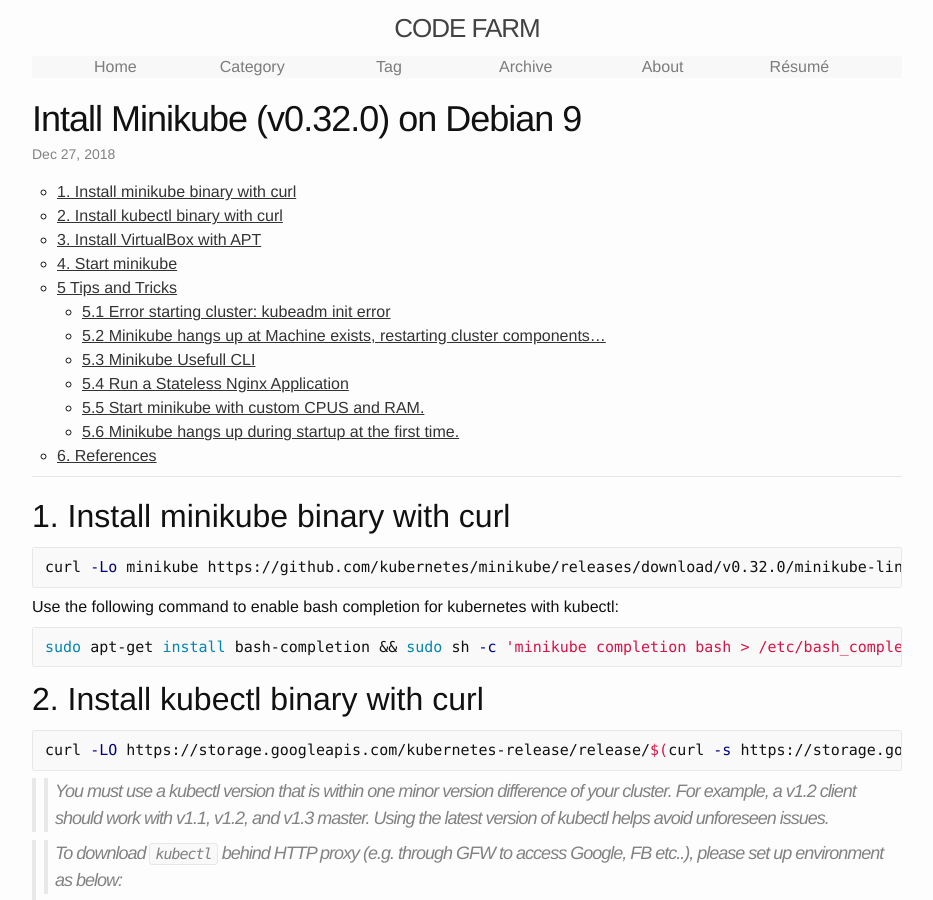
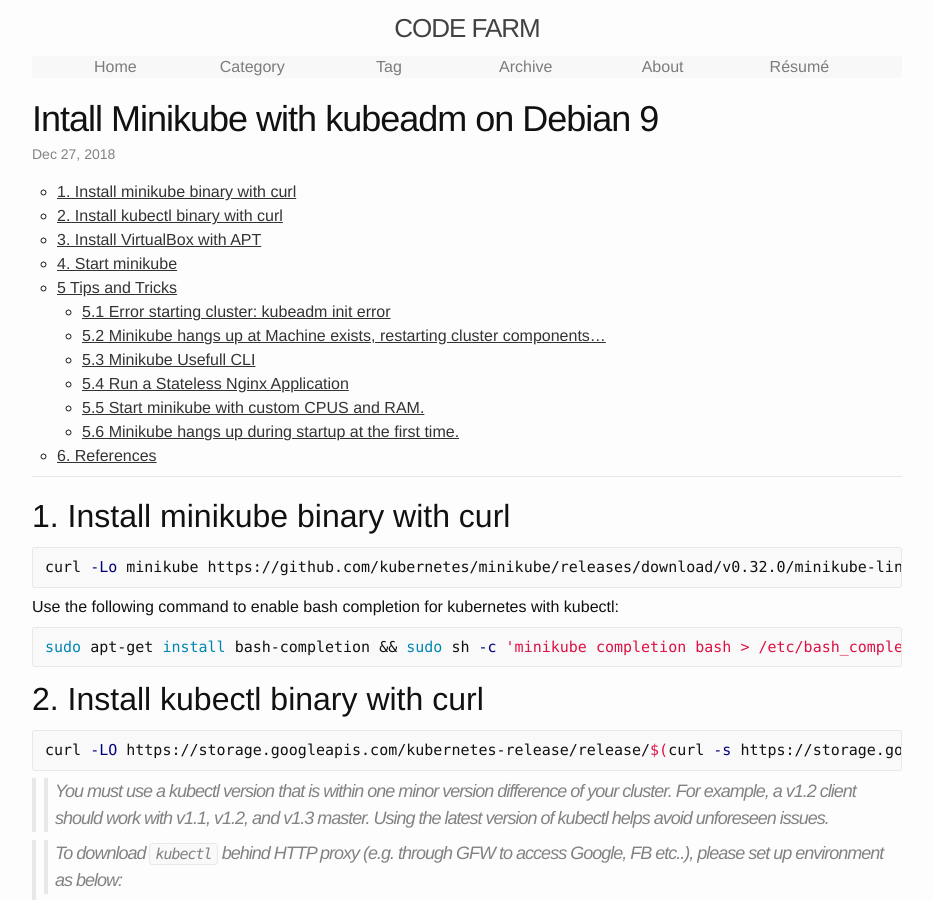
Before and after one commit to ousiax/ousiax.github.io, a Jekyll site: the page built from _posts/2018-12-27-intall-minikube-with-kubeadm-on-debian.md, in a window 1280 px wide and 900 px high. Shown: the whole window, without its empty margins (173-1106 px from the left). Built offline with Jekyll 4.4.1, drawn with Linux system fonts in a browser that asks for light colours.

Commit message:
Update 2018-12-27-intall-minikube-with-kubeadm-on-debian.md

```diff
--- a/_posts/2018-12-27-intall-minikube-with-kubeadm-on-debian.md
+++ b/_posts/2018-12-27-intall-minikube-with-kubeadm-on-debian.md
@@ -1,6 +1,6 @@
 ---
 layout: post
-title: Intall Minikube (v0.32.0) on Debian 9
+title: Intall Minikube with kubeadm on Debian 9
 date: 2018-12-27 13:49:17 +0800
 categories: ['Docker']
 tags: ['Docker', 'K8S', 'Kubernetes', 'Minikube', 'Kubeadm']
```
